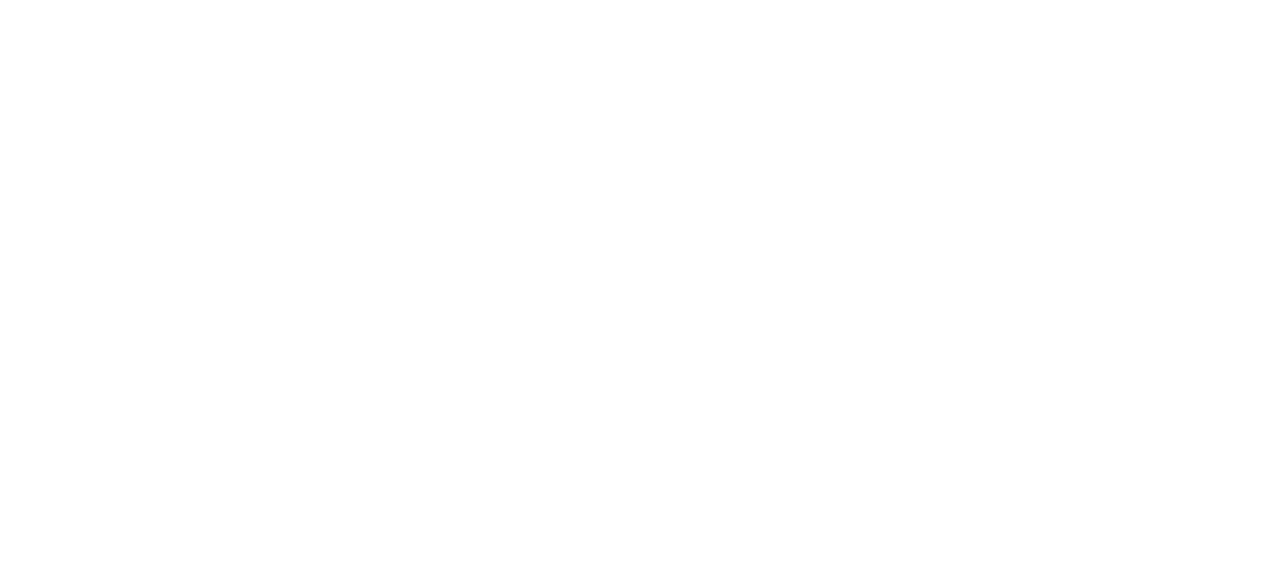
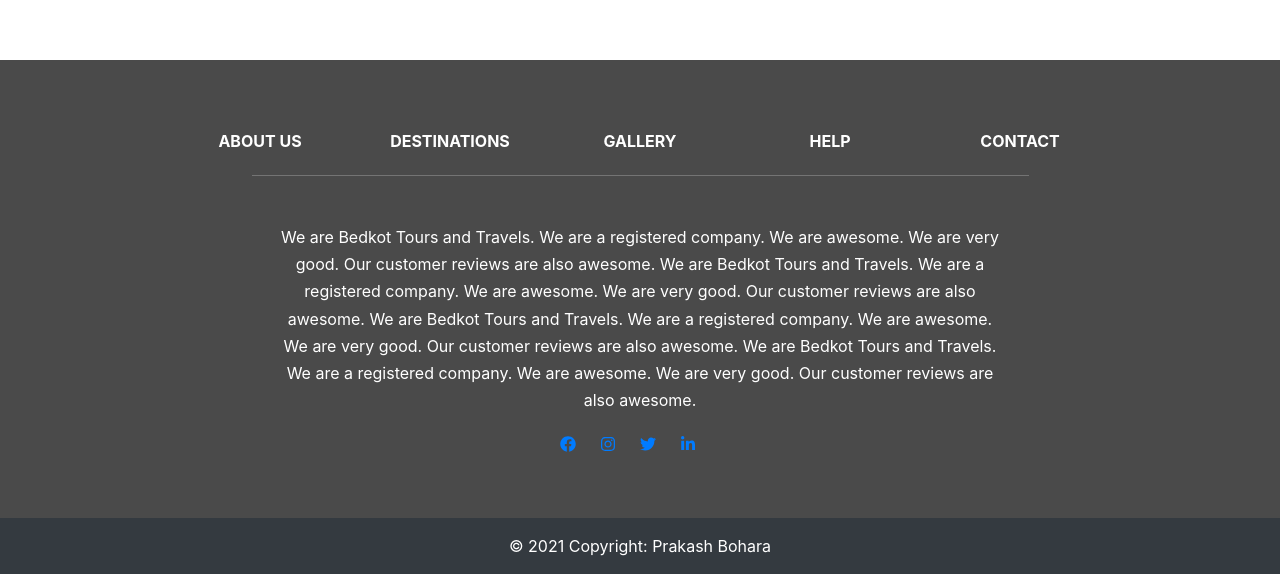
Before and after one commit to ChonangRai/BedkotTravels, a React (Create React App) app: page / in a window 1280 px wide. Shown: the part 612-1186 px from the top of the page. Before the commit the page ends 800 px from the top, so only its background shows below. Built offline with nearby package versions, Linux system fonts and the light colour scheme.

Commit message:
Footer created

```diff
--- a/src/App.js
+++ b/src/App.js
@@ -1,11 +1,14 @@
 import { BrowserRouter } from 'react-router-dom';
 import './css/App.css';
 import Header from './Components/HeaderComponent/Header';
-
+import Body from './Components/BodyComponent/Body';
+import FooterComponent from './Components/FooterComponent/FooterComponent';
 function App() {
   return (
     <BrowserRouter>
       <Header />
+      <Body />
+      <FooterComponent />
     </BrowserRouter>
   );
 }
--- /dev/null
+++ b/src/Components/BodyComponent/Body.js
@@ -0,0 +1,10 @@
+import React from 'react'
+
+export const Body = () => {
+    return (
+        <div style={{height:'500px'}}>
+
+        </div>
+    )
+}
+export default Body;
--- /dev/null
+++ b/src/Components/FooterComponent/FooterComponent.js
@@ -0,0 +1,78 @@
+import React from "react";
+import { Col, Container, Row } from "react-bootstrap";
+import * as Icons from 'react-icons/fa';
+
+export const FooterComponent = () => {
+    return (
+        <div>
+            <footer className="text-white font-small pt-4 mt-4" style={{background:'rgba(55, 55, 55, 0.9)'}}>
+                <Container>
+                    <Row className="pt-5 mb-3 text-center d-flex justify-content-center">
+                        <Col md="2" className="b-3">
+                            <h6 className="title font-weight-bold">
+                                <a href="#!" style={{textDecoration:'none', color:'white'}}>ABOUT US</a>
+                            </h6>
+                        </Col>
+                        <Col md="2" className="b-3">
+                            <h6 className="title font-weight-bold">
+                                <a href="#!" style={{textDecoration:'none', color:'white'}}>DESTINATIONS</a>
+                            </h6>
+                        </Col>
+                        <Col md="2" className="b-3">
+                            <h6 className="title font-weight-bold">
+                                <a href="#!" style={{textDecoration:'none', color:'white'}}>GALLERY</a>
+                            </h6>
+                        </Col>
+                        <Col md="2" className="b-3">
+                            <h6 className="title font-weight-bold">
+                                <a href="#!" style={{textDecoration:'none', color:'white'}}>HELP</a>
+                            </h6>
+                        </Col>
+                        <Col md="2" className="b-3">
+                            <h6 className="title font-weight-bold">
+                                <a href="#!" style={{textDecoration:'none', color:'white'}}>CONTACT</a>
+                            </h6>
+                        </Col>
+                    </Row>
+                    <hr className="" style={{ background:'rgba(255,255,255, 0.3)', margin: "0 15%" }} />
+                    <Row className="d-flex text-center justify-content-center mb-md-0 mb-4">
+                        <Col md="8" sm="12" className="mt-5">
+                            <p style={{ lineHeight: "1.7rem" }}>
+                                We are Bedkot Tours and Travels. We are a registered company. We are awesome.
+                                We are very good. Our customer reviews are also awesome. We are Bedkot Tours and Travels.
+                                We are a registered company. We are awesome. We are very good. Our customer reviews are also
+                                awesome. We are Bedkot Tours and Travels. We are a registered company. We are awesome. We are
+                                very good. Our customer reviews are also awesome. We are Bedkot Tours and Travels. We are a
+                                registered company. We are awesome. We are very good. Our customer reviews are also awesome.</p>
+                        </Col>
+                    </Row>
+                    <Row className="pb-3">
+                        <Col md="12">
+                            <div className="mb-5 d-flex justify-content-center">
+                                <a className="fb-ic" href="www.facebook.com">
+                                    <Icons.FaFacebook className="mr-md-4" />
+                                </a>
+                                <a className="ins-ic" href="www.instagram.com">
+                                    <Icons.FaInstagram className="mr-md-4" />
+                                </a>
+                                <a className="fb-ic" href="www.twitter.com">
+                                    <Icons.FaTwitter className="mr-md-4" />
+                                </a>
+                                <a className="fb-ic" href="www.linkedin.com">
+                                    <Icons.FaLinkedinIn className="mr-md-4" />
+                                </a>
+                            </div>
+                        </Col>
+                    </Row>
+                </Container>
+                <div className="text-center bg-dark py-3">
+                    <Container fluid>
+                        &copy; {new Date().getFullYear()} Copyright: Prakash Bohara
+                    </Container>
+                </div>
+
+            </footer>
+        </div>
+    )
+}
+export default FooterComponent;
--- a/src/Components/HeaderComponent/Header.js
+++ b/src/Components/HeaderComponent/Header.js
@@ -4,6 +4,14 @@
 
 
 export const Header = () => {
+    const logOutUser = (e) => {
+        e.preventDefault();
+        if (window.confirm('Are you sure you want to logout?')) {
+            localStorage.removeItem('user-token');
+            window.location.assign('/');
+        }
+    }
+
 
     if (!localStorage.getItem('user-token')) {
         var header =
@@ -15,7 +23,7 @@
         header =
             <nav className="float-right d-flex mr-5">
                 <NavLink style={{ textDecoration: 'none', color: 'rgba(0,0,0,0.7)', marginRight: '20px' }} activeClassName="active" to="/track-order">TRACK ORDER</NavLink>
-                <NavLink style={{ textDecoration: 'none', color: 'rgba(0,0,0,0.7)', marginRight: '20px' }} activeClassName="active" to="/log-out">LOGOUT</NavLink>
+                <NavLink style={{ textDecoration: 'none', color: 'rgba(0,0,0,0.7)', marginRight: '20px' }} activeClassName="active" onClick={logOutUser} to="/">LOGOUT</NavLink>
             </nav>
     }
 
@@ -50,7 +58,7 @@
                 </div>
             </div>
             <div className="col-sm-2 mt-4 py-3">
-                <a href="https://play.google.com/store/apps" target="_blank">
+                <a href="https://play.google.com/store/apps" target="_blank" rel="noreferrer" >
                     <img src="android_icon.jpg" className="float-right pr-5" alt="Android Icon" height="40px" />
                 </a>
             </div>
```
